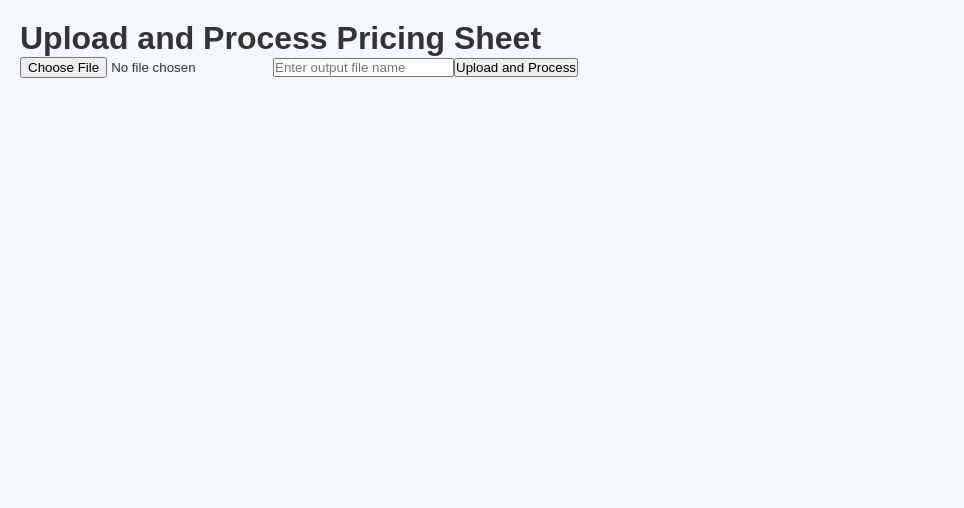
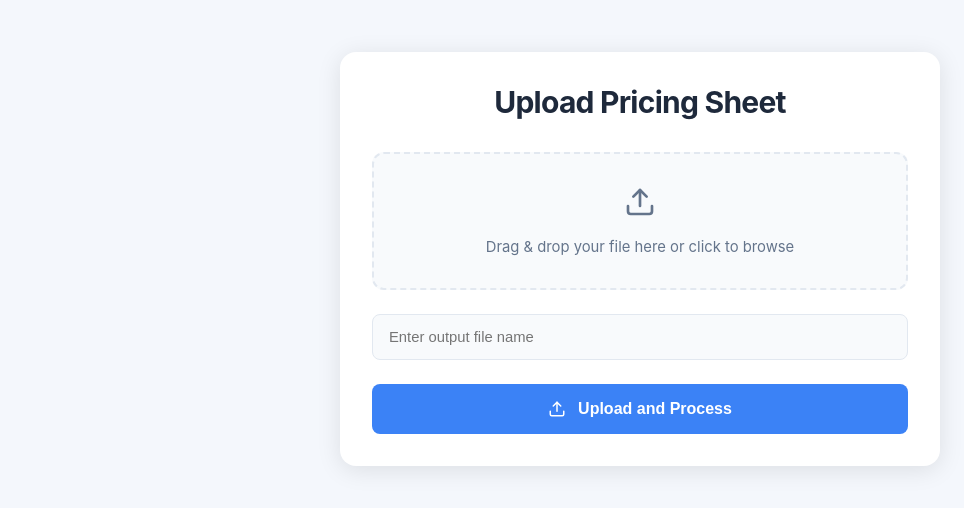
Before and after one commit to EMMUUU28/excel_forecasting, a React (Create React App) app in the folder Frontend/finaldeploy/: page / in a window 1280 px wide. Shown: the top 508 px of the page, without its empty margins (0-964 px from the left). Built offline with nearby package versions, Linux system fonts and the light colour scheme.

Commit message:
pricing sheet  page ui updated

```diff
--- a/Frontend/finaldeploy/package.json
+++ b/Frontend/finaldeploy/package.json
@@ -6,6 +6,7 @@
     "axios": "^1.7.9",
     "cors": "^2.8.5",
     "cra-template": "1.2.0",
+    "lucide-react": "^0.473.0",
     "react": "^19.0.0",
     "react-dom": "^19.0.0",
     "react-router-dom": "^7.1.1",
--- a/Frontend/finaldeploy/src/components/XLSXUploader.jsx
+++ b/Frontend/finaldeploy/src/components/XLSXUploader.jsx
@@ -1,84 +1,304 @@
 import React, { useState } from "react";
 import axios from "axios";
+import { Upload, FileDown, CheckCircle, AlertCircle } from "lucide-react";
 
 function FileUpload() {
   const [file, setFile] = useState(null);
   const [outputFileName, setOutputFileName] = useState("");
   const [errorMessage, setErrorMessage] = useState("");
-  const [downloadUrl, setDownloadUrl] = useState(""); // Store the download URL from the server
+  const [downloadUrl, setDownloadUrl] = useState("");
+  const [isUploading, setIsUploading] = useState(false);
+  const [dragActive, setDragActive] = useState(false);
+
+  const styles = {
+    container: {
+      maxWidth: "600px",
+      margin: "2rem auto",
+      padding: "2rem",
+      backgroundColor: "#ffffff",
+      borderRadius: "16px",
+      boxShadow: "0 4px 24px rgba(0, 0, 0, 0.1)",
+      fontFamily: "'Inter', system-ui, -apple-system, sans-serif",
+      transition: "transform 0.3s ease",
+    },
+    header: {
+      color: "#1e293b",
+      fontSize: "1.875rem",
+      fontWeight: "700",
+      textAlign: "center",
+      marginBottom: "2rem",
+      letterSpacing: "-0.025em"
+    },
+    form: {
+      display: "flex",
+      flexDirection: "column",
+      gap: "1.5rem"
+    },
+    dropzone: {
+      padding: "2rem",
+      border: "2px dashed #e2e8f0",
+      borderRadius: "12px",
+      backgroundColor: "#f8fafc",
+      textAlign: "center",
+      cursor: "pointer",
+      transition: "all 0.3s ease",
+      position: "relative",
+      overflow: "hidden"
+    },
+    dropzoneActive: {
+      borderColor: "#3b82f6",
+      backgroundColor: "#eff6ff",
+      transform: "scale(1.02)"
+    },
+    dropzoneText: {
+      color: "#64748b",
+      fontSize: "0.925rem",
+      marginTop: "1rem",
+      display: "flex",
+      alignItems: "center",
+      justifyContent: "center",
+      gap: "0.5rem"
+    },
+    input: {
+      width: "100%",
+      padding: "0.875rem 1rem",
+      borderRadius: "8px",
+      border: "1.5px solid #e2e8f0",
+      fontSize: "0.925rem",
+      transition: "all 0.2s ease",
+      outline: "none",
+      backgroundColor: "#f8fafc",
+    },
+    inputFocus: {
+      borderColor: "#3b82f6",
+      boxShadow: "0 0 0 3px rgba(59, 130, 246, 0.1)"
+    },
+    button: {
+      padding: "1rem",
+      backgroundColor: "#3b82f6",
+      color: "white",
+      border: "none",
+      borderRadius: "8px",
+      fontSize: "1rem",
+      fontWeight: "600",
+      cursor: "pointer",
+      transition: "all 0.3s ease",
+      display: "flex",
+      alignItems: "center",
+      justifyContent: "center",
+      gap: "0.75rem",
+      position: "relative",
+      overflow: "hidden"
+    },
+    buttonHover: {
+      backgroundColor: "#2563eb",
+      transform: "translateY(-1px)"
+    },
+    successContainer: {
+      marginTop: "2rem",
+      padding: "1.5rem",
+      backgroundColor: "#f0fdf4",
+      borderRadius: "8px",
+      border: "1px solid #bbf7d0",
+      animation: "slideIn 0.5s ease"
+    },
+    downloadButton: {
+      backgroundColor: "#059669",
+      color: "white",
+      padding: "0.875rem 1.25rem",
+      borderRadius: "8px",
+      textDecoration: "none",
+      display: "inline-flex",
+      alignItems: "center",
+      gap: "0.5rem",
+      fontSize: "0.925rem",
+      fontWeight: "500",
+      transition: "all 0.3s ease",
+      marginTop: "1rem"
+    },
+    downloadButtonHover: {
+      backgroundColor: "#047857",
+      transform: "translateY(-1px)"
+    },
+    error: {
+      backgroundColor: "#fef2f2",
+      border: "1px solid #fee2e2",
+      borderRadius: "8px",
+      padding: "1rem",
+      color: "#dc2626",
+      marginTop: "1rem",
+      display: "flex",
+      alignItems: "center",
+      gap: "0.5rem",
+      animation: "shake 0.5s ease"
+    },
+    uploadProgress: {
+      position: "absolute",
+      bottom: 0,
+      left: 0,
+      height: "4px",
+      backgroundColor: "#93c5fd",
+      transition: "width 0.3s ease"
+    },
+    fileName: {
+      marginTop: "1rem",
+      padding: "0.5rem",
+      backgroundColor: "#f1f5f9",
+      borderRadius: "6px",
+      fontSize: "0.875rem",
+      color: "#475569"
+    }
+  };
 
   const handleFileChange = (event) => {
-    setFile(event.target.files[0]);
+    const selectedFile = event.target.files[0];
+    if (selectedFile) {
+      setFile(selectedFile);
+      if (!outputFileName) {
+        setOutputFileName(selectedFile.name.split('.')[0]);
+      }
+    }
   };
 
-  const handleFileNameChange = (event) => {
-    setOutputFileName(event.target.value); // Update output file name from input
+  const handleDragOver = (e) => {
+    e.preventDefault();
+    setDragActive(true);
+  };
+
+  const handleDragLeave = (e) => {
+    e.preventDefault();
+    setDragActive(false);
+  };
+
+  const handleDrop = (e) => {
+    e.preventDefault();
+    setDragActive(false);
+    const droppedFile = e.dataTransfer.files[0];
+    if (droppedFile) {
+      setFile(droppedFile);
+      if (!outputFileName) {
+        setOutputFileName(droppedFile.name.split('.')[0]);
+      }
+    }
   };
 
   const handleSubmit = async (event) => {
     event.preventDefault();
-
-    if (!file) {
-      alert("Please select a file to upload");
+    if (!file || !outputFileName) {
+      setErrorMessage("Please select a file and enter an output filename");
       return;
     }
 
-    if (!outputFileName) {
-      alert("Please enter a file name");
-      return;
-    }
+    setIsUploading(true);
+    setErrorMessage("");
 
     const formData = new FormData();
     formData.append("file", file);
     formData.append("output_filename", outputFileName);
 
     try {
-      // First, upload the file and get the file path from the backend
       const response = await axios.post(
         `${process.env.REACT_APP_API_BASE_URL}/api/upload/`,
         formData
       );
-      console.log("File uploaded:", response);
-
-      // Extract the file path from the server response
       const filePathFromServer = response.data.file_path;
-      setDownloadUrl(`${process.env.REACT_APP_API_BASE_URL}${filePathFromServer}`); // Store the full file URL for download
+      setDownloadUrl(`${process.env.REACT_APP_API_BASE_URL}${filePathFromServer}`);
     } catch (error) {
-      console.error("Error uploading the file:", error);
-      setErrorMessage(
-        error.response ? error.response.data.error : "An error occurred"
-      );
+      setErrorMessage(error.response?.data?.error || "An error occurred during upload");
+    } finally {
+      setIsUploading(false);
     }
   };
 
+  return (
+    <div style={styles.container}>
+      <h1 style={styles.header}>Upload Pricing Sheet</h1>
 
-  return (
-    <div>
-      <h1>Upload and Process Pricing Sheet</h1>
-      <form onSubmit={handleSubmit}>
-        <input type="file" onChange={handleFileChange} />
+      <form style={styles.form} onSubmit={handleSubmit}>
+        <div
+          style={{
+            ...styles.dropzone,
+            ...(dragActive ? styles.dropzoneActive : {})
+          }}
+          onDragOver={handleDragOver}
+          onDragLeave={handleDragLeave}
+          onDrop={handleDrop}
+          onClick={() => document.querySelector('input[type="file"]').click()}
+        >
+          <input
+            type="file"
+            onChange={handleFileChange}
+            style={{ display: 'none' }}
+            accept=".xlsx,.xls,.csv"
+          />
+          <Upload size={32} color="#64748b" />
+          <div style={styles.dropzoneText}>
+            {file ? (
+              <div style={styles.fileName}>{file.name}</div>
+            ) : (
+              "Drag & drop your file here or click to browse"
+            )}
+          </div>
+        </div>
+
         <input
           type="text"
           placeholder="Enter output file name"
           value={outputFileName}
-          onChange={handleFileNameChange}
+          onChange={(e) => setOutputFileName(e.target.value)}
+          style={styles.input}
         />
-        <button type="submit">Upload and Process</button>
+
+        <button
+          type="submit"
+          style={styles.button}
+          disabled={isUploading}
+          onMouseOver={(e) => Object.assign(e.target.style, styles.buttonHover)}
+          onMouseLeave={(e) => Object.assign(e.target.style, { transform: 'none' })}
+        >
+          {isUploading ? (
+            <>Processing...</>
+          ) : (
+            <>
+              <Upload size={18} /> Upload and Process
+            </>
+          )}
+          {isUploading && (
+            <div
+              style={{
+                ...styles.uploadProgress,
+                width: '100%'
+              }}
+            />
+          )}
+        </button>
       </form>
 
       {downloadUrl && (
-        <div>
-          <p>
-            File uploaded successfully. You can download the processed file:
-          </p>
-          <a href={downloadUrl} download={outputFileName + ".xlsx"}>
-            Direct Download
+        <div style={styles.successContainer}>
+          <div style={{ display: 'flex', alignItems: 'center', gap: '0.5rem', color: '#059669' }}>
+            <CheckCircle size={20} />
+            <span>File processed successfully!</span>
+          </div>
+          <a
+            href={downloadUrl}
+            download={`${outputFileName}.xlsx`}
+            style={styles.downloadButton}
+            onMouseOver={(e) => Object.assign(e.target.style, styles.downloadButtonHover)}
+            onMouseLeave={(e) => Object.assign(e.target.style, { transform: 'none' })}
+          >
+            <FileDown size={18} />
+            Download File
           </a>
-          {/* <button onClick={handleDownload}>Download via API</button> */}
         </div>
       )}
 
-      {errorMessage && <p style={{ color: "red" }}>{errorMessage}</p>}
+      {errorMessage && (
+        <div style={styles.error}>
+          <AlertCircle size={18} />
+          {errorMessage}
+        </div>
+      )}
     </div>
   );
 }
```
Also changed, not shown: 1 other file (tests, documents, lock files or other folders).
